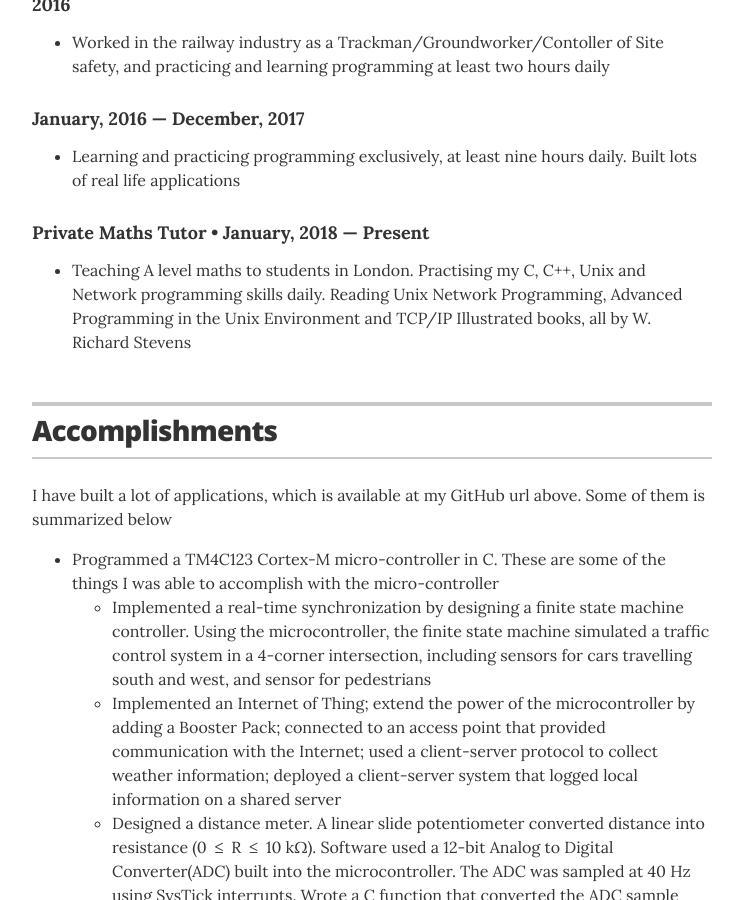
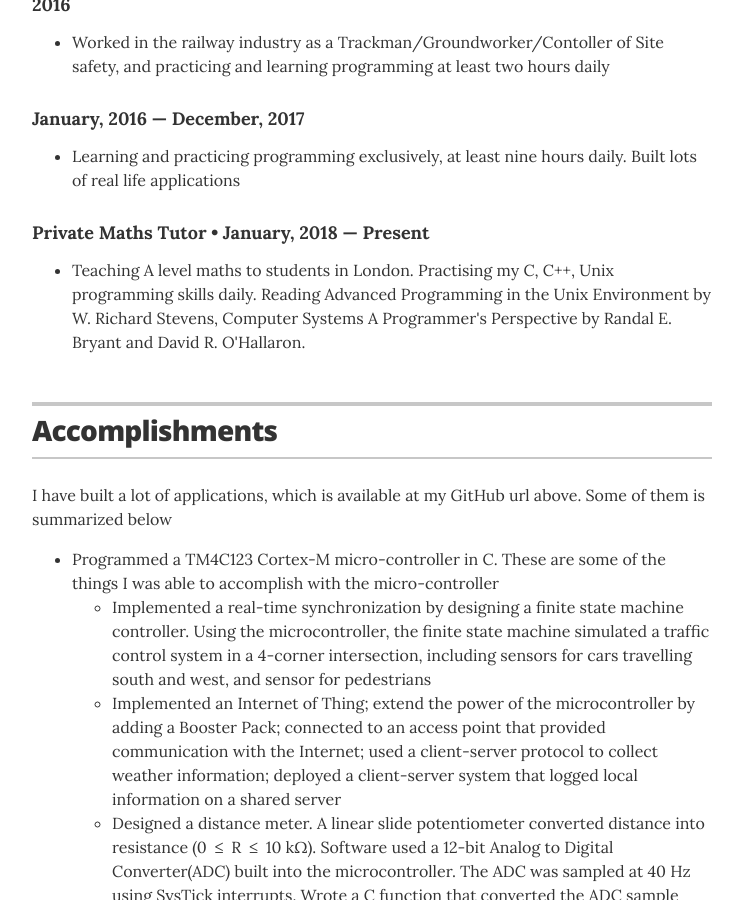
Before and after one commit to evanchime/resume, a Jekyll site: the page built from index.html, in a window 1280 px wide and 900 px high, scrolled down 810 px. Shown: the whole window, without its empty margins (268-1011 px from the left). Built offline with Jekyll 4.4.1, drawn with Linux system fonts in a browser that asks for light colours.

Commit message:
Update experience.yml
Updated CV

```diff
--- a/_data/experience.yml
+++ b/_data/experience.yml
@@ -39,7 +39,7 @@
     <ul class="resume-item-list">
       <li>
         Teaching A level maths to students in London.
-        Practising my C, C++, Unix and Network programming skills daily. Reading Unix Network Programming,
-        Advanced Programming in the Unix Environment and TCP/IP Illustrated books, all by W. Richard Stevens
+        Practising my C, C++, Unix programming skills daily.
+        Reading Advanced Programming in the Unix Environment by W. Richard Stevens, Computer Systems A Programmer's Perspective by Randal E. Bryant and David R. O'Hallaron.
       </li>
     </ul>
```
